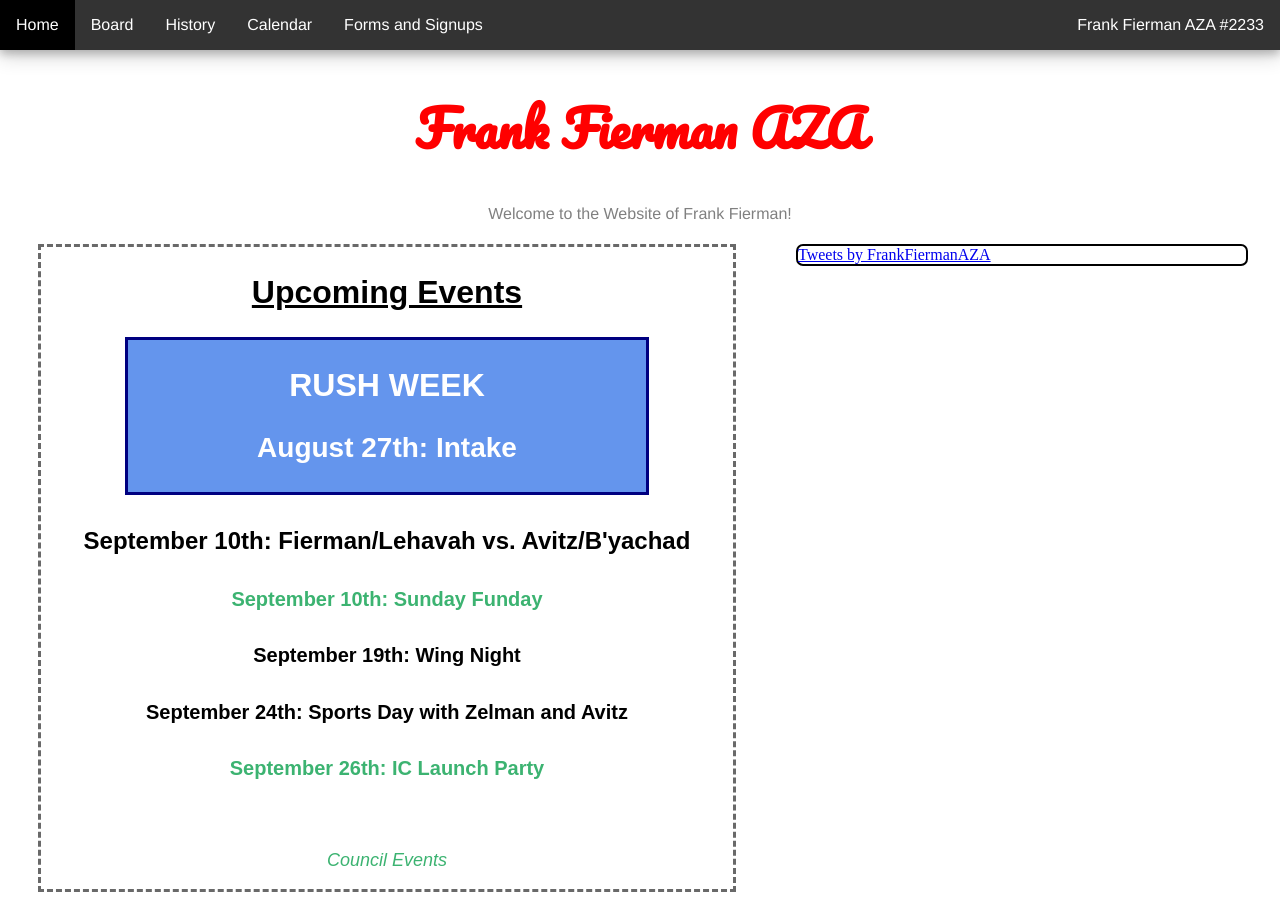
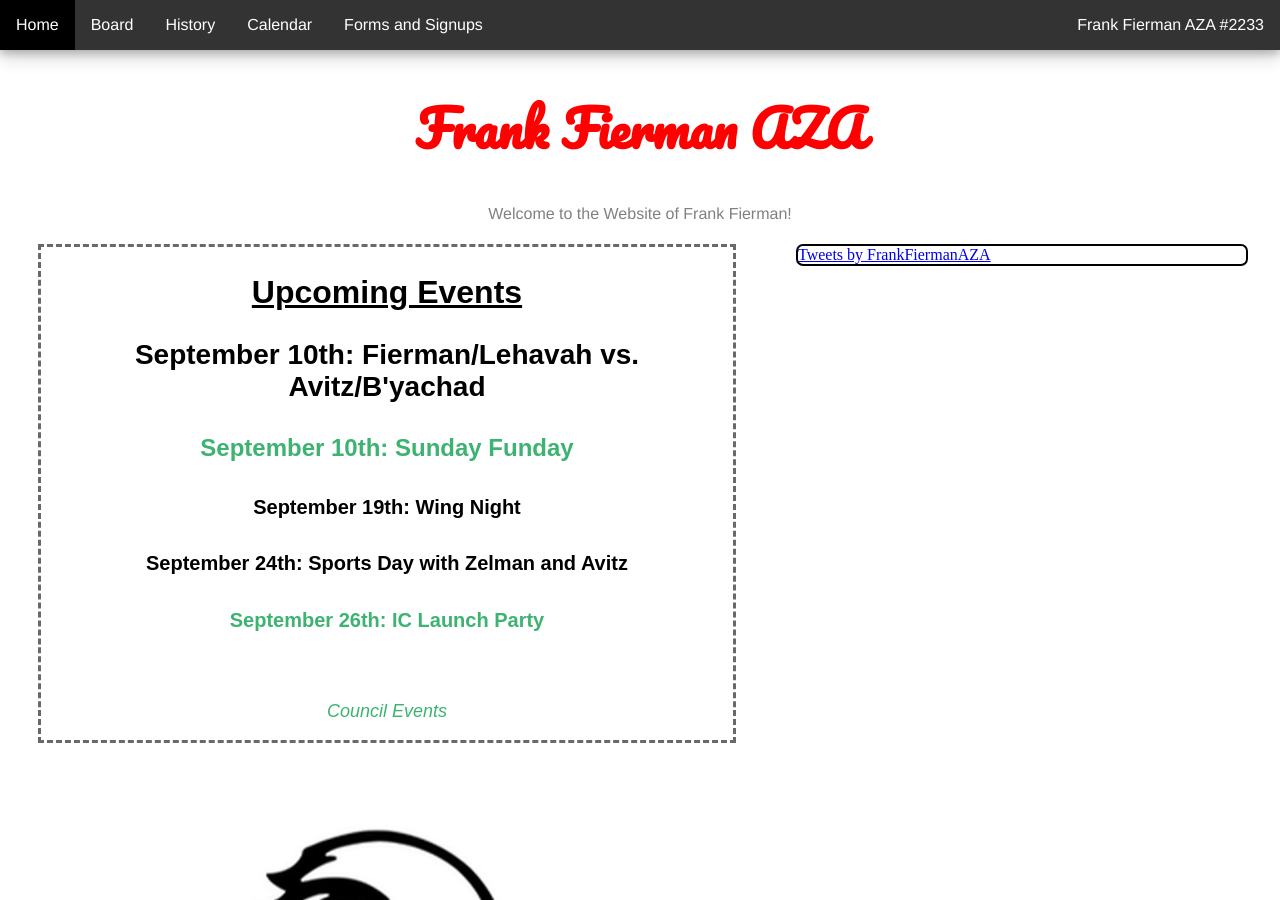
Before and after one commit to fiermanmazkir/fiermanmazkir.github.io, a Jekyll site: the page built from index.md, in a window 1280 px wide and 900 px high. Built offline with Jekyll 4.4.1, drawn with Linux system fonts in a browser that asks for light colours; comment, search, counter and statistics services are not loaded.

Commit message:
Farewell Rush Week
Took off Intake from List of Upcoming Events, as well as Rush Week box.
Formatting and box is still there, just commented for the future

```diff
--- a/index.md
+++ b/index.md
@@ -97,12 +97,10 @@ Welcome to the Website of Frank Fierman!
 
 <div class="upcoming">
 <h2>Upcoming Events</h2>
-<div style="background-color: CornflowerBlue; width: 75%; margin: auto; border-color: Navy; border-style: solid; border-width: medium;">
-<h2 style="text-decoration:none;" class="rush">RUSH WEEK</h2>
-<h3 class="rush">August 27th: Intake</h3>
-</div>
-<h4>September 10th: Fierman/Lehavah vs. Avitz/B'yachad</h4>
-<h5 class="council">September 10th: Sunday Funday</h5>
+<!--div style="background-color: CornflowerBlue; width: 75%; margin: auto; border-color: Navy; border-style: solid; border-width: medium;"></div>-->
+
+<h3>September 10th: Fierman/Lehavah vs. Avitz/B'yachad</h3>
+<h4 class="council">September 10th: Sunday Funday</h4>
 <h5>September 19th: Wing Night</h5>
 <h5>September 24th: Sports Day with Zelman and Avitz</h5>
 <h5 class="council">September 26th: IC Launch Party</h5>
```
Also changed, not shown: other parts of index.md (+1 -1 lines).
